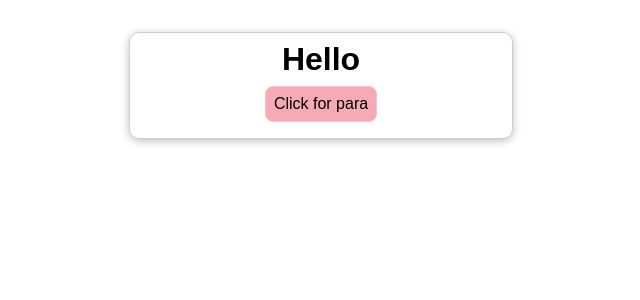
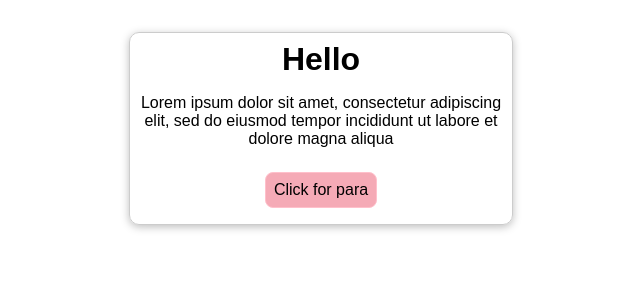
Before and after one commit to sreeyu/dummy_project, a React (Create React App) app: page / in a window 1280 px wide. Both pictures are taken after a click on the button "Click for para". Shown: the top 300 px of the page, without its empty margins (319-959 px from the left). Built offline with nearby package versions, Linux system fonts and the light colour scheme.

Commit message:
Display paragraph upon button click using useState

```diff
--- a/src/App.jsx
+++ b/src/App.jsx
@@ -1,13 +1,20 @@
-import React from 'react';
+import React, { useState } from 'react';
 import styles from './App.module.css';
 import Button from './components/UI/Button';
 
 function App() {
 
+  const[showPara, setShowPara] = useState(false);
+
+  const getPara = () => {
+    setShowPara(prevParaState => !prevParaState);
+  };
+
   return (
     <div className={styles.app}>
       <h1>Hello</h1>
-      <Button >Click for para</Button>
+      {showPara && <p>Lorem ipsum dolor sit amet, consectetur adipiscing elit, sed do eiusmod tempor incididunt ut labore et dolore magna aliqua</p>}
+      <Button onClick={getPara} >Click for para</Button>
     </div>
   );
 }
```
